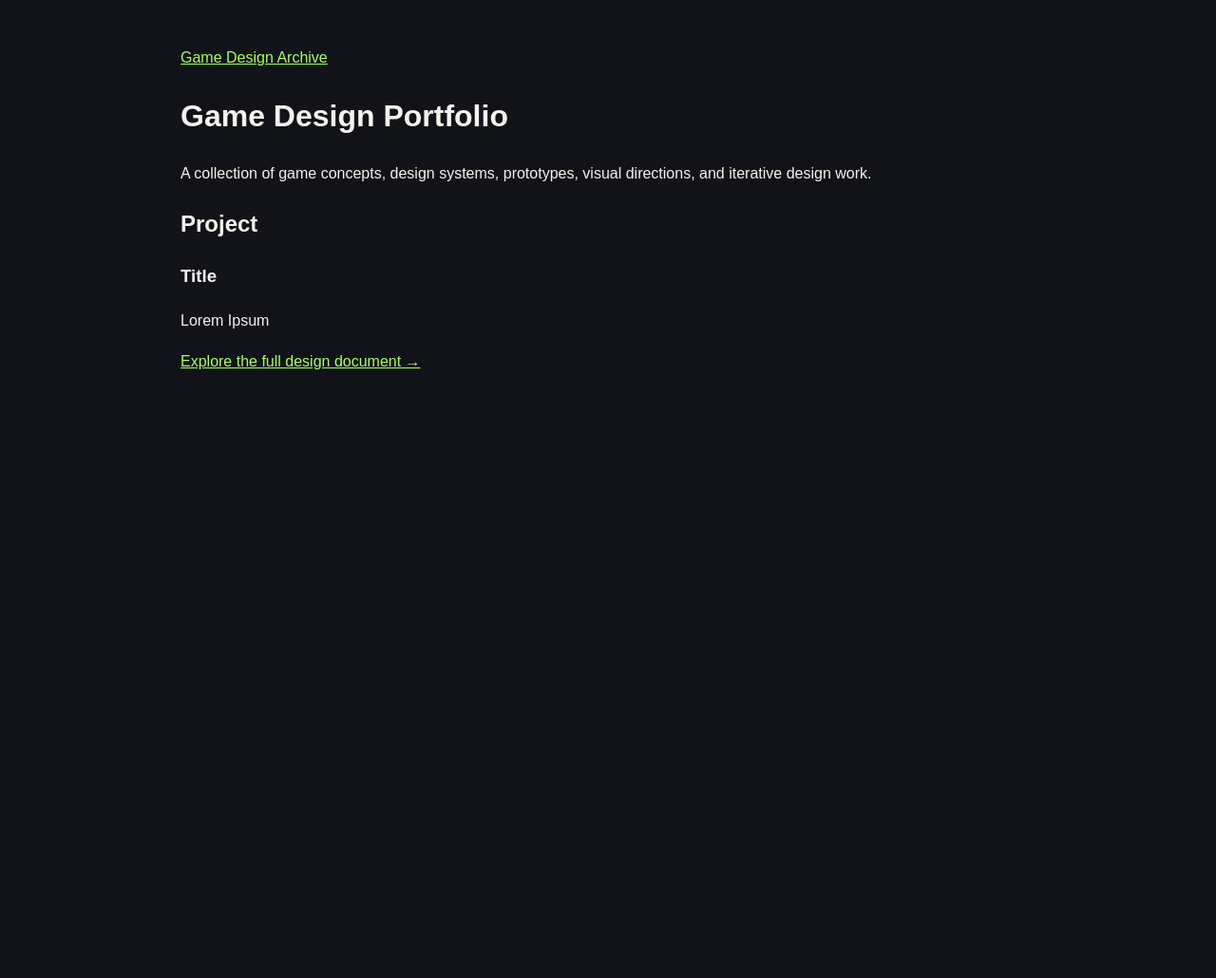
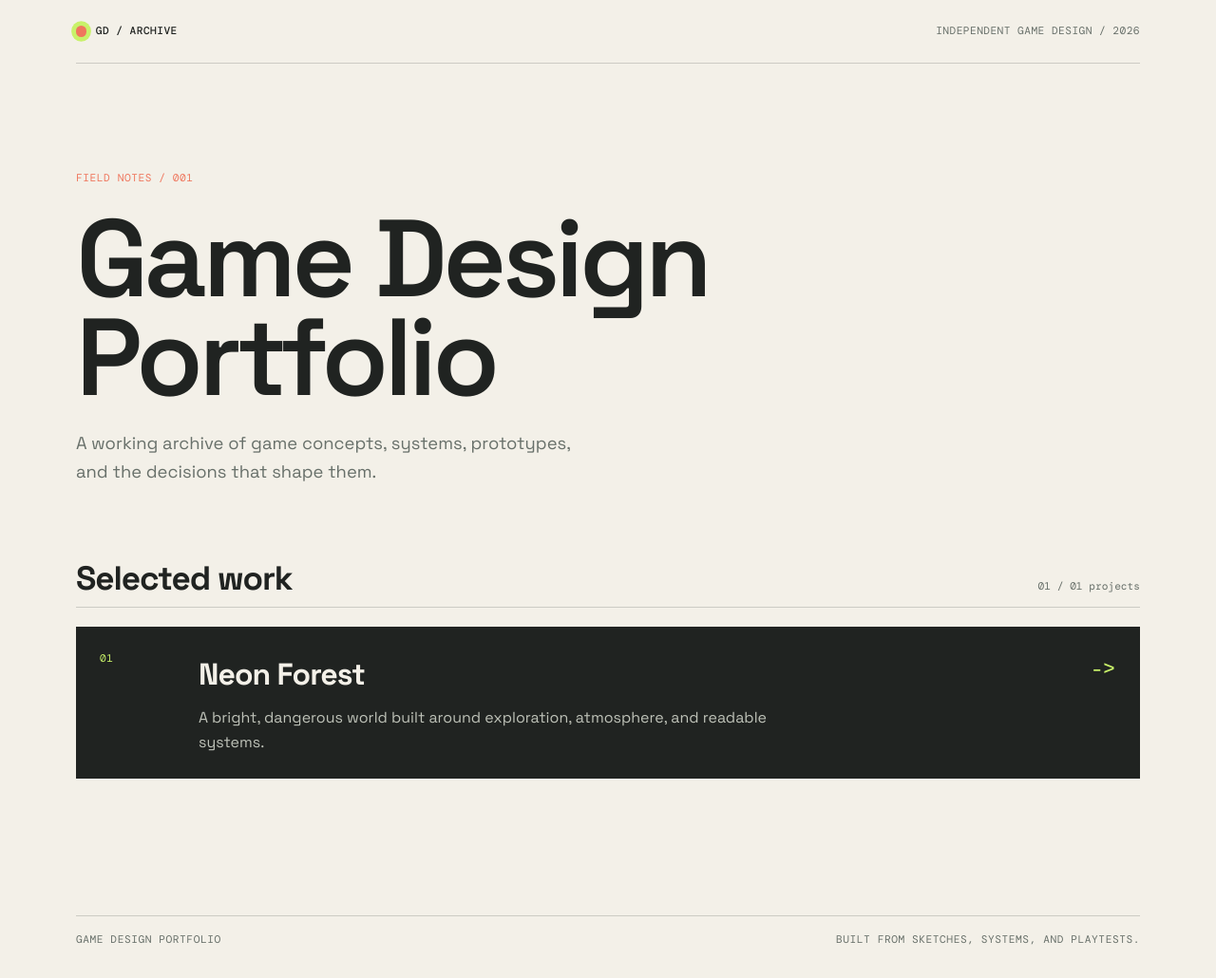
Before and after one commit to CooleRearWindowSalad/game-design-portfolio, a Jekyll site: the page built from index.md, in a window 1280 px wide. Shown: the whole page at 95% size. Built offline with Jekyll 4.4.1, drawn with Linux system fonts in a browser that asks for light colours; before the commit the page ends 900 px from its top, so only the background shows below that.

Commit message:
Enhance layout and styling for game design portfolio; update HTML structure, add CSS variables, and improve project documentation

```diff
--- a/_layouts/default.html
+++ b/_layouts/default.html
@@ -3,17 +3,30 @@
   <head>
     <meta charset="utf-8" />
     <meta name="viewport" content="width=device-width, initial-scale=1" />
+    <meta name="description" content="{{ page.description | default: site.description }}" />
+    <link rel="preconnect" href="https://fonts.googleapis.com" />
+    <link rel="preconnect" href="https://fonts.gstatic.com" crossorigin />
+    <link href="https://fonts.googleapis.com/css2?family=DM+Mono:wght@400;500&family=Space+Grotesk:wght@400;500;600;700&display=swap" rel="stylesheet" />
     <title>{{ page.title }} | {{ site.title }}</title>
     <link rel="stylesheet" href="{{ '/assets/css/style.css' | relative_url }}" />
   </head>
 
   <body>
-    <nav>
-      <a href="{{ '/' | relative_url }}">Game Design Archive</a>
-    </nav>
+    <header class="site-header">
+      <a class="site-mark" href="{{ '/' | relative_url }}">
+        <span class="site-mark__dot"></span>
+        <span>GD / archive</span>
+      </a>
+      <span class="site-header__status">Independent game design / 2026</span>
+    </header>
 
     <main>
       {{ content }}
     </main>
+
+    <footer class="site-footer">
+      <span>Game Design Portfolio</span>
+      <span>Built from sketches, systems, and playtests.</span>
+    </footer>
   </body>
 </html>
--- a/assets/css/style.css
+++ b/assets/css/style.css
@@ -1,35 +1,276 @@
 :root {
-  --background: #111318;
-  --surface: #1a1f29;
-  --text: #f4f3ee;
-  --muted: #b9bec7;
-  --accent: #a6ff65;
+  --ink: #202321;
+  --paper: #f3f0e8;
+  --paper-deep: #e6e1d6;
+  --lime: #c8f169;
+  --coral: #ef765d;
+  --muted: #68706a;
+  --line: rgba(32, 35, 33, 0.18);
+  --mono: "DM Mono", monospace;
+  --sans: "Space Grotesk", "Trebuchet MS", sans-serif;
+}
+
+* {
+  box-sizing: border-box;
+}
+
+html {
+  background: var(--paper);
 }
 
 body {
-  max-width: 900px;
-  margin: 0 auto;
-  padding: 3rem 1.25rem;
-  background: var(--background);
-  color: var(--text);
-  font-family: Arial, sans-serif;
-  line-height: 1.65;
+  min-width: 320px;
+  margin: 0;
+  background: var(--paper);
+  color: var(--ink);
+  font-family: var(--sans);
+  line-height: 1.6;
+}
+
+body::before {
+  position: fixed;
+  inset: 0;
+  z-index: -1;
+  background-image: linear-gradient(var(--line) 1px, transparent 1px), linear-gradient(90deg, var(--line) 1px, transparent 1px);
+  background-size: 4rem 4rem;
+  content: "";
+  mask-image: linear-gradient(to bottom, black, transparent 75%);
+  opacity: 0.35;
 }
 
 a {
-  color: var(--accent);
+  color: inherit;
+}
+
+.site-header,
+main,
+.site-footer {
+  width: min(1120px, calc(100% - 3rem));
+  margin: 0 auto;
+}
+
+.site-header {
+  display: flex;
+  align-items: center;
+  justify-content: space-between;
+  padding: 1.5rem 0;
+  border-bottom: 1px solid var(--line);
+  font-family: var(--mono);
+  font-size: 0.7rem;
+  letter-spacing: 0.04em;
+  text-transform: uppercase;
+}
+
+.site-mark {
+  display: inline-flex;
+  align-items: center;
+  gap: 0.6rem;
+  color: var(--ink);
+  font-weight: 500;
+  text-decoration: none;
+}
+
+.site-mark__dot {
+  width: 0.7rem;
+  height: 0.7rem;
+  border-radius: 50%;
+  background: var(--coral);
+  box-shadow: 0 0 0 0.3rem var(--lime);
+}
+
+.site-header__status,
+.site-footer {
+  color: var(--muted);
+}
+
+main {
+  padding: 7rem 0 9rem;
+}
+
+.eyebrow,
+.project-card__index,
+.project-meta,
+.site-footer {
+  font-family: var(--mono);
+  font-size: 0.7rem;
+  letter-spacing: 0.05em;
+  text-transform: uppercase;
+}
+
+.eyebrow {
+  margin: 0 0 1.5rem;
+  color: var(--coral);
+}
+
+h1,
+h2,
+h3,
+p {
+  margin-top: 0;
+}
+
+h1 {
+  max-width: 900px;
+  margin-bottom: 1.5rem;
+  font-size: clamp(3.5rem, 9vw, 8.5rem);
+  font-weight: 600;
+  letter-spacing: -0.04em;
+  line-height: 0.9;
+}
+
+h2 {
+  margin-bottom: 1rem;
+  font-size: 2.2rem;
+  letter-spacing: -0.03em;
+  line-height: 1;
+}
+
+h3 {
+  margin-bottom: 0.5rem;
+  font-size: 1.2rem;
+}
+
+p {
+  max-width: 40rem;
+}
+
+.lede {
+  max-width: 34rem;
+  margin-bottom: 5rem;
+  color: var(--muted);
+  font-size: 1.15rem;
+}
+
+.section-heading {
+  display: flex;
+  align-items: baseline;
+  justify-content: space-between;
+  gap: 1rem;
+  margin-bottom: 1.25rem;
+  padding-bottom: 0.75rem;
+  border-bottom: 1px solid var(--line);
+}
+
+.section-heading h2 {
+  margin-bottom: 0;
+}
+
+.section-heading span {
+  color: var(--muted);
+  font-family: var(--mono);
+  font-size: 0.7rem;
+}
+
+.project-card {
+  position: relative;
+  display: grid;
+  grid-template-columns: 5rem 1fr auto;
+  gap: 1.5rem;
+  align-items: start;
+  padding: 1.5rem;
+  border: 1px solid var(--ink);
+  background: var(--ink);
+  color: var(--paper);
+  text-decoration: none;
+  transition: transform 180ms ease, box-shadow 180ms ease;
+}
+
+.project-card:hover,
+.project-card:focus-visible {
+  transform: translate(-0.35rem, -0.35rem);
+  box-shadow: 0.35rem 0.35rem 0 var(--coral);
+}
+
+.project-card__index {
+  color: var(--lime);
+}
+
+.project-card h3 {
+  margin: 0;
+  font-size: 2rem;
+  letter-spacing: -0.03em;
+}
+
+.project-card p {
+  margin: 0.45rem 0 0;
+  color: #bec2b8;
+}
+
+.project-card__arrow {
+  color: var(--lime);
+  font-size: 1.5rem;
+}
+
+.project-meta {
+  display: flex;
+  flex-wrap: wrap;
+  gap: 0.6rem 1rem;
+  margin-top: 3rem;
+  color: var(--muted);
+}
+
+.project-meta span::before {
+  margin-right: 0.45rem;
+  color: var(--coral);
+  content: "//";
+}
+
+blockquote {
+  margin: 2rem 0;
+  padding: 1.5rem;
+  border-left: 0.35rem solid var(--coral);
+  background: var(--paper-deep);
+  color: var(--muted);
 }
 
 img {
   display: block;
   max-width: 100%;
   height: auto;
-  border-radius: 0.5rem;
 }
 
-blockquote {
-  margin: 2rem 0;
-  padding-left: 1rem;
-  border-left: 3px solid var(--accent);
-  color: var(--muted);
+.site-footer {
+  display: flex;
+  justify-content: space-between;
+  gap: 1rem;
+  padding: 1rem 0 2rem;
+  border-top: 1px solid var(--line);
 }
+
+@media (max-width: 640px) {
+  .site-header,
+  main,
+  .site-footer {
+    width: min(100% - 2rem, 1120px);
+  }
+
+  .site-header__status {
+    display: none;
+  }
+
+  main {
+    padding: 5rem 0 6rem;
+  }
+
+  h1 {
+    font-size: clamp(3.2rem, 18vw, 6rem);
+  }
+
+  .lede {
+    margin-bottom: 4rem;
+  }
+
+  .project-card {
+    grid-template-columns: 3rem 1fr auto;
+    gap: 0.75rem;
+    padding: 1rem;
+  }
+
+  .project-card h3 {
+    font-size: 1.5rem;
+  }
+
+  .site-footer {
+    flex-direction: column;
+  }
+}
--- a/index.md
+++ b/index.md
@@ -3,14 +3,24 @@ layout: default
 title: Game Design document start page
 ---
 
+<p class="eyebrow">Field notes / 001</p>
+
 # Game Design Portfolio
 
-A collection of game concepts, design systems, prototypes, visual directions, and iterative design work.
+<p class="lede">A working archive of game concepts, systems, prototypes, and the decisions that shape them.</p>
 
-## Project
+<section class="project-list" aria-labelledby="projects-heading">
+	<div class="section-heading">
+		<h2 id="projects-heading">Selected work</h2>
+		<span>01 / 01 projects</span>
+	</div>
 
-### Title
-
-Lorem Ipsum
-
-[Explore the full design document →]({{ '/projects/neon-forest/' | relative_url }})
+	<a class="project-card" href="{{ '/projects/neon-forest/' | relative_url }}">
+		<span class="project-card__index">01</span>
+		<span>
+			<h3>Neon Forest</h3>
+			<p>A bright, dangerous world built around exploration, atmosphere, and readable systems.</p>
+		</span>
+		<span class="project-card__arrow" aria-hidden="true">-&gt;</span>
+	</a>
+</section>
```
Also changed, not shown: projects/neon-forest.md (+13 -1 lines).
